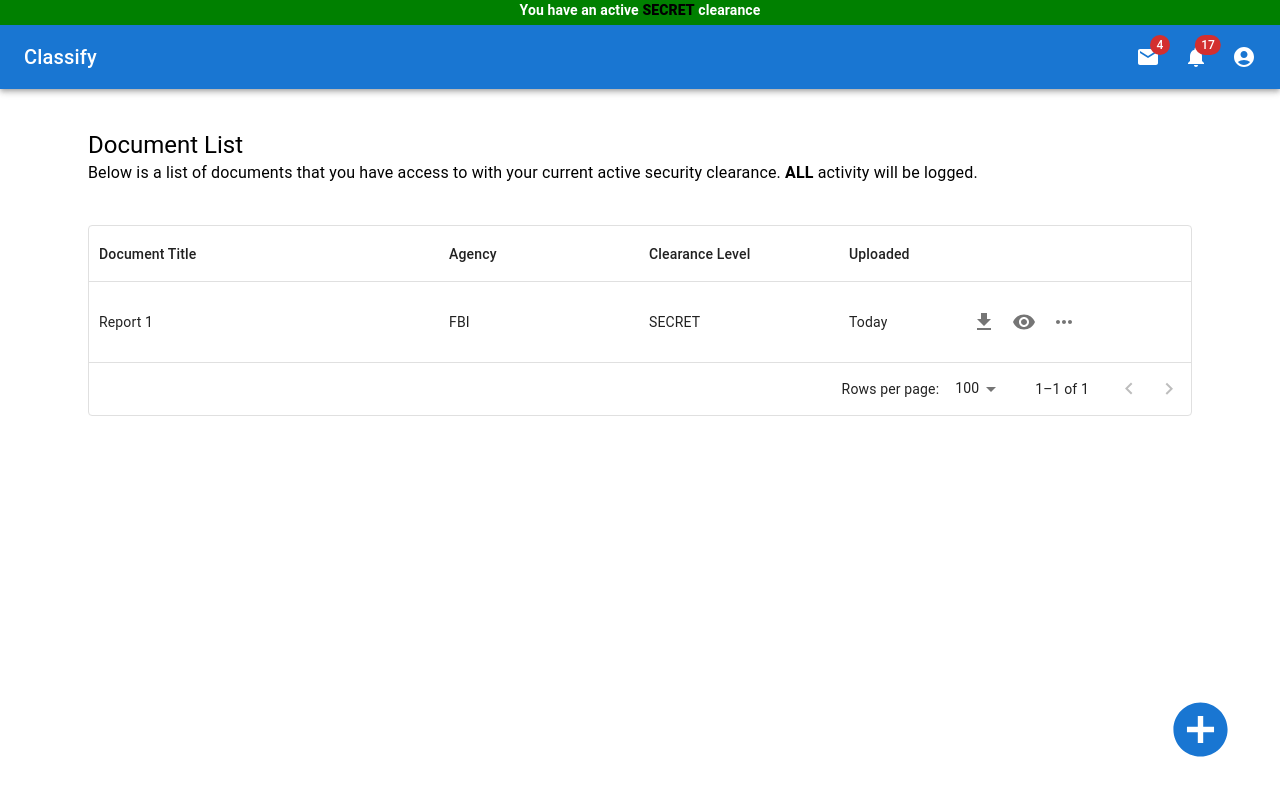
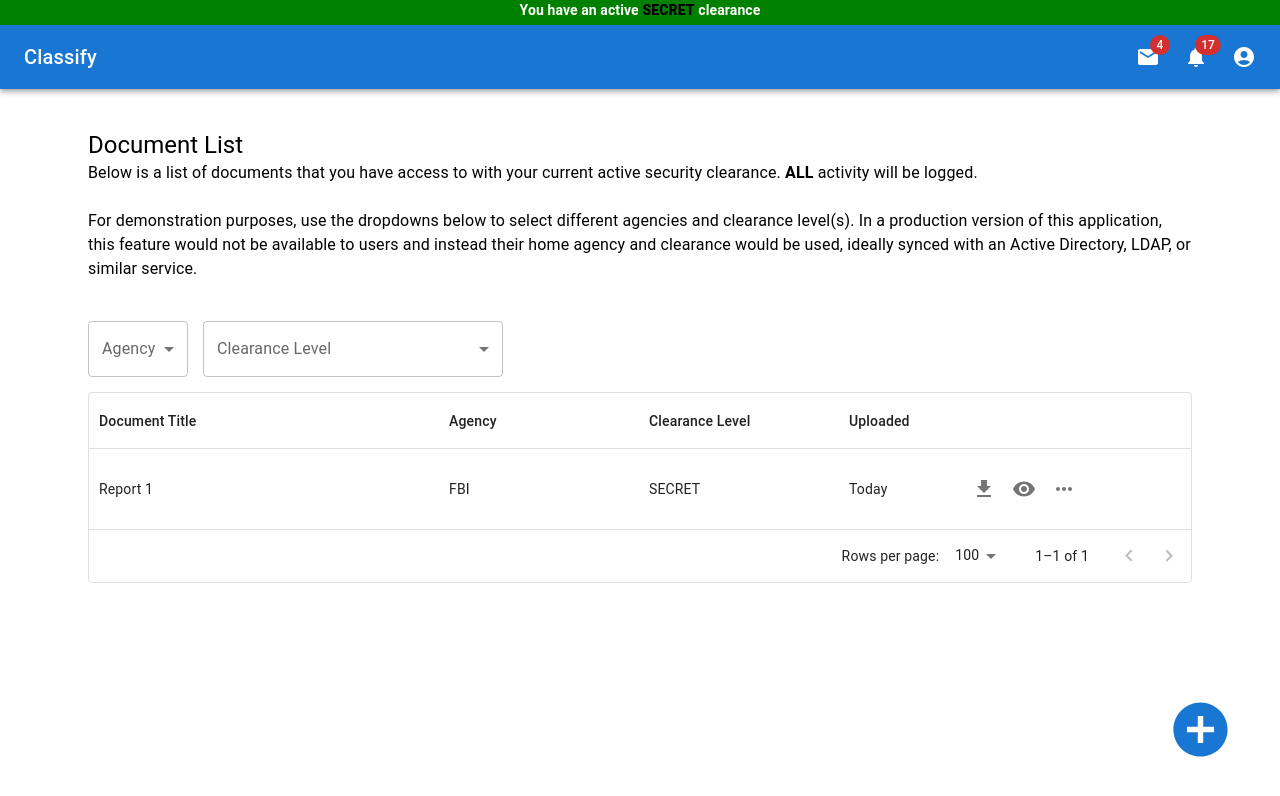
Before and after one commit to ConnorKeithCK/classify-client, a React (Create React App) app: page /home in a window 1280 px wide. Shown: the top 796 px of the page. Built offline with nearby package versions, Linux system fonts and the light colour scheme.

Commit message:
added dropdowns for agency and clearance

```diff
--- a/src/pages/Home.tsx
+++ b/src/pages/Home.tsx
@@ -1,5 +1,5 @@
 import { AddCircle } from '@mui/icons-material';
-import { Button, Container, IconButton, Select, Tooltip, Typography } from '@mui/material';
+import { Button, Container, FormControl, IconButton, InputLabel, MenuItem, Select, Tooltip, Typography } from '@mui/material';
 import React, { useState } from 'react';
 import DocumentsTable from '../common/Documents';
 import { UploadDocumentModal } from '../common/UploadDocumentModal';
@@ -10,13 +10,42 @@ const HomePage: React.FC<HomePageProps> = () => {
   const [uploadDocumentModal, setUploadDocumentModal] = useState(false)
 
   return (
-    <Container sx={{width: '90%', height: '100%'}}>
+    <Container sx={{width: '90%', height: '100%', display: 'block'}}>
       <Typography sx={{textAlign: 'left', marginTop: 5}} variant={'h5'}>Document List</Typography>
         <Typography variant={'body1'} sx={{textAlign: 'left', marginBottom: 5}}>
           Below is a list of documents that you have access to with your current active security clearance.
           <span style={{fontWeight: 'bolder'}}> ALL</span> activity will be logged.
+          <br></br><br></br>
+          For demonstration purposes, use the dropdowns below to select different agencies and clearance level(s). In a production version of this application,
+          this feature would not be available to users and instead their home agency and clearance would be used, ideally synced with an Active Directory, LDAP, or similar
+          service.
         </Typography>
-      <DocumentsTable />
+        <div style={{  width: '100%', display: 'flex', flexDirection: 'row' }}>
+          <div style={{ marginRight: 15, marginBottom: 15 }}>
+            <FormControl>
+              <InputLabel>Agency</InputLabel>
+              <Select sx={{ width: 100 }} label="Agency">
+                <MenuItem value="FBI">FBI</MenuItem>
+                <MenuItem value="CIA">CIA</MenuItem>
+                <MenuItem value="NSA">NSA</MenuItem>
+                <MenuItem value="DOD">DOD</MenuItem>
+              </Select>
+            </FormControl>
+          </div>
+          <div>
+            <FormControl>
+              <InputLabel>Clearance Level</InputLabel>
+              <Select sx={{ width: 300 }} label="Clearance Level">
+                <MenuItem value="CONFIDENTIAL">CONFIDENTIAL</MenuItem>
+                <MenuItem value="SECRET">SECRET</MenuItem>
+                <MenuItem value="TOP SECRET">TOP SECRET</MenuItem>
+              </Select>
+            </FormControl>
+          </div>
+        </div>
+        <div style={{ width: '100%', display: 'block' }}>
+          <DocumentsTable />
+        </div>
       <Container sx={{position: 'fixed', left: 600, bottom: 30}}>
         <Tooltip title={<h1 style={{ fontSize: 14}}>Upload a new document</h1>} placement='top' arrow>
           <div>
```
